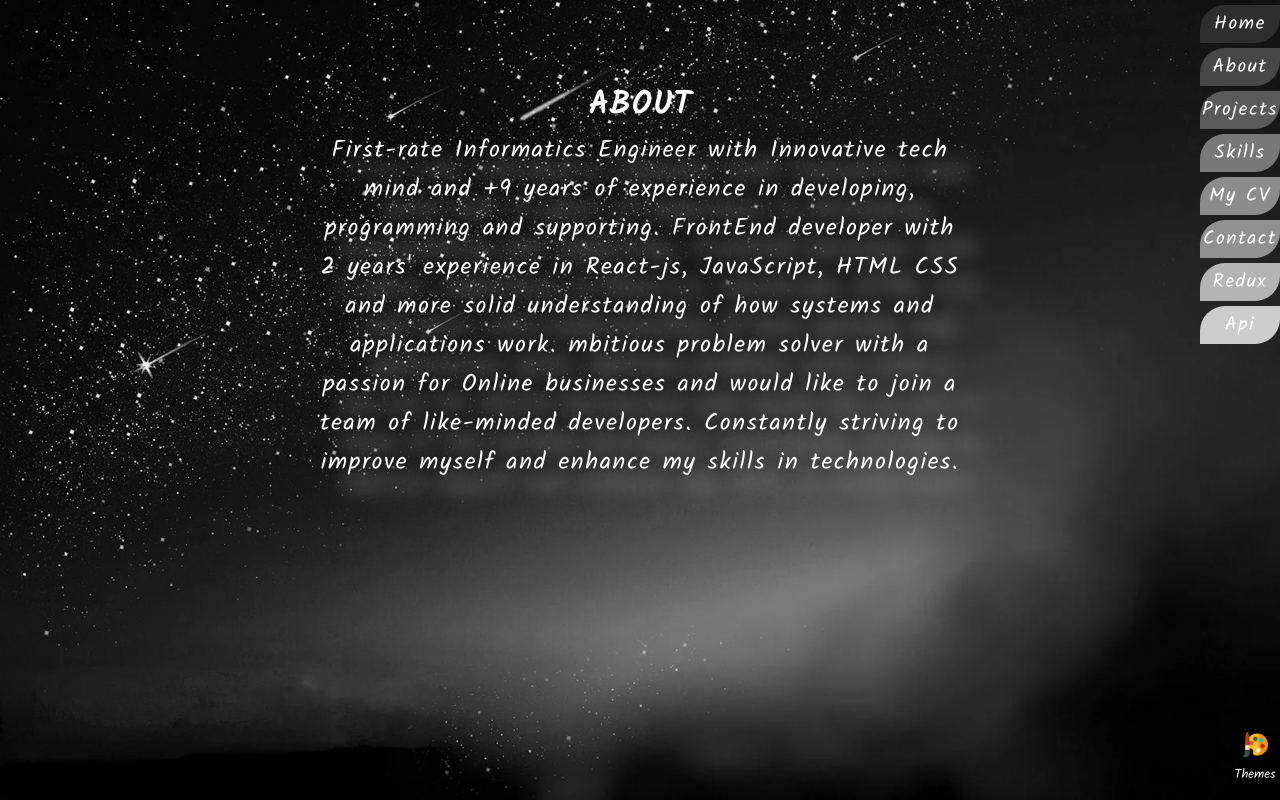
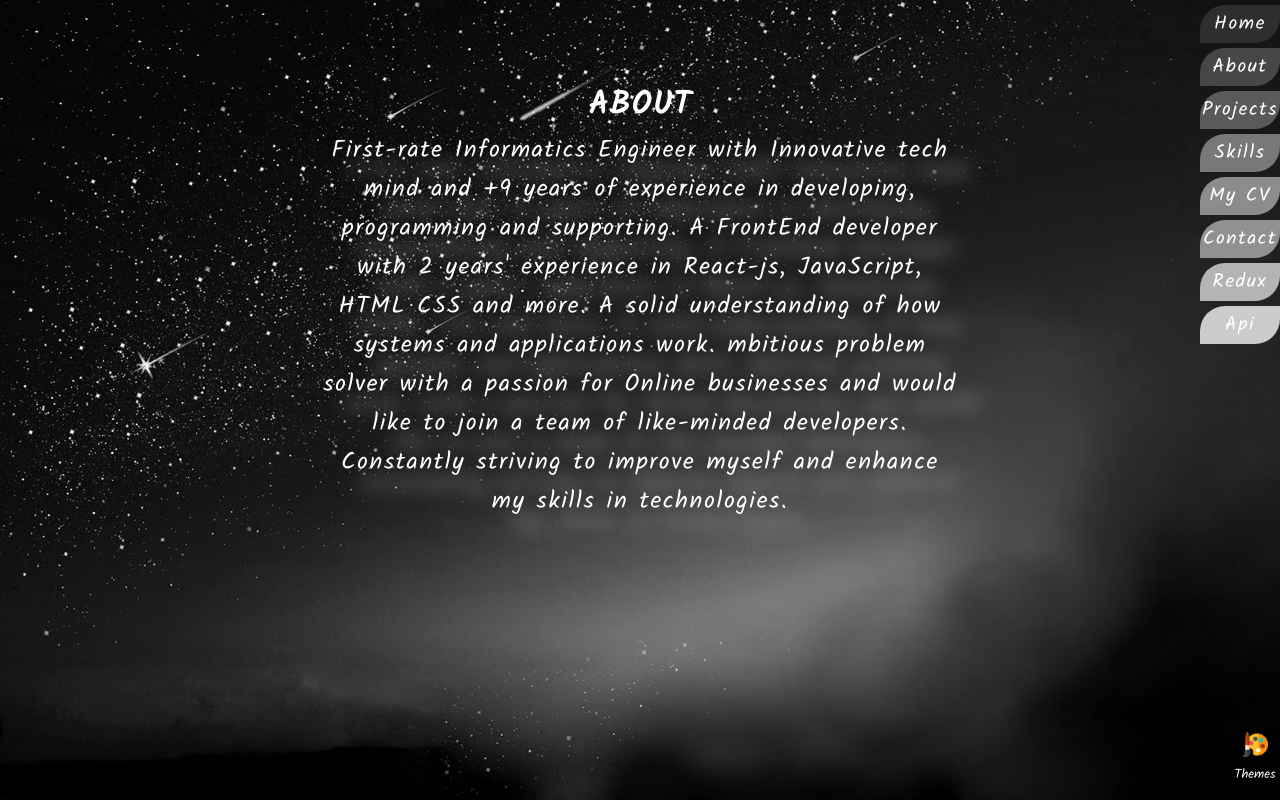
Before and after one commit to rabee-jaramani/rabee_portfolio_2021, a React (Create React App) app: page /about in a window 1280 px wide. Built offline with nearby package versions, Linux system fonts and the light colour scheme; a web font is replaced by a local one.

Commit message:
Update About.jsx

```diff
--- a/src/About/About.jsx
+++ b/src/About/About.jsx
@@ -6,12 +6,12 @@ const About = () => {
       <h1 className="title">ABOUT</h1>
       <div className="brief">
         First-rate Informatics Engineer with Innovative tech mind and +9 years
-        of experience in developing, programming and supporting. FrontEnd
+        of experience in developing, programming and supporting. A FrontEnd
         developer with 2 years' experience in React-js, JavaScript, HTML CSS and
-        more solid understanding of how systems and applications work. mbitious
-        problem solver with a passion for Online businesses and would like to
-        join a team of like-minded developers. Constantly striving to improve
-        myself and enhance my skills in technologies.
+        more. A solid understanding of how systems and applications work.
+        mbitious problem solver with a passion for Online businesses and would
+        like to join a team of like-minded developers. Constantly striving to
+        improve myself and enhance my skills in technologies.
       </div>
     </div>
   );
```
